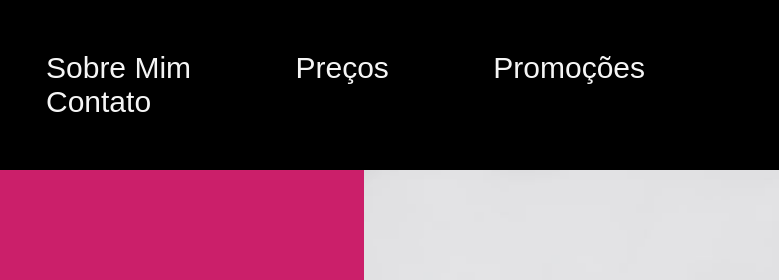
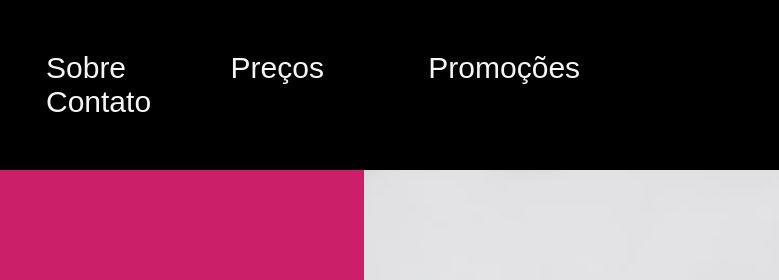
Before and after one commit to Vidottizzz/BsLashDesignerPortfolio, a plain HTML site: page index.html in a window 1280 px wide. Shown: the top 280 px of the page, 302-1081 px from the left. Drawn offline with Linux system fonts and the light colour scheme; a web font is replaced by a local one.

Commit message:
added AboutMe and price section, scroll down in anchor tag

```diff
--- a/index.html
+++ b/index.html
@@ -13,7 +13,7 @@
         <img class="logo" src="./Images/Bslogo.svg" alt="logo">
         <nav>
             <ul class="nav__links">
-                <li><a  href="#sobre">Sobre Mim</a></li>
+                <li><a  href="#sobre">Sobre</a></li>
                 <li><a href="#price">Preços</a></li>
                 <li><a href="#">Promoções</a></li>
                 <li><a href="#">Contato</a></li>
```
